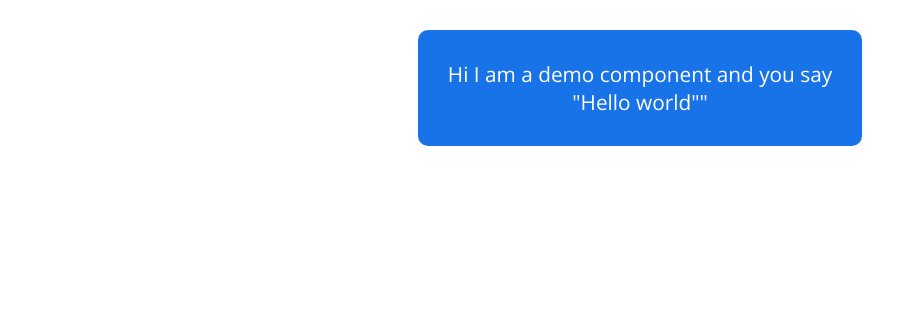
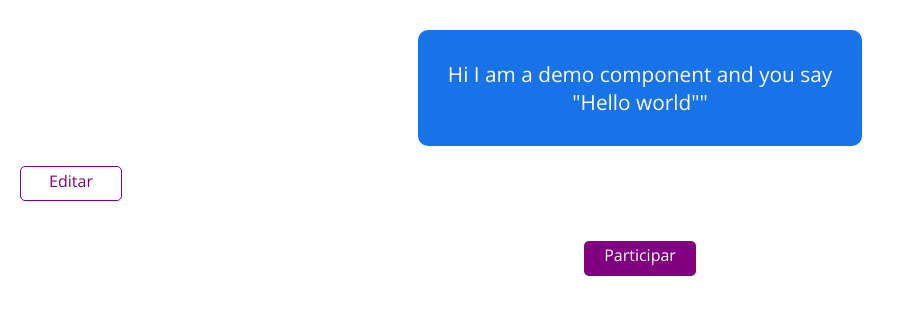
Before and after one commit to VictorNicolasLO/sigepin-frontend, a React (Create React App) app: page / in a window 1280 px wide. Shown: the top 314 px of the page, without its empty margins (0-905 px from the left). Built offline with nearby package versions, Linux system fonts and the light colour scheme.

Commit message:
Componente Button

```diff
--- a/src/App.js
+++ b/src/App.js
@@ -1,11 +1,28 @@
 import React from 'react';
 import './App.css';
 import DemoComponent from './components/demo-component';
+import Button from './components/Button';
+
+
+
 
 function App() {
+
+
+  function editar(){
+		// Participar
+  }
+
+	function participar(){
+		// Participar
+  }
+
+
   return (
     <div className="App">
       <DemoComponent greeting="Hello world" />
+      <Button variant="outlined"  onClick={editar} label="Editar"></Button>
+      <Button  variant="rised"   onClick={participar} label="Participar"></Button>
     </div>
   );
 }
--- /dev/null
+++ b/src/components/Button/index.js
@@ -0,0 +1,33 @@
+import React from 'react'
+
+    const outlined={
+		border: '1px solid purple',
+		borderRadius: 5,
+		width: 100,
+		height: 30,
+		color:"purple",
+		margin:20,
+		paddingTop:3
+	};
+    const rised={
+		backgroundColor:"purple",
+		color:"white",
+		padding: '10px 20px',
+		borderRadius: 5,
+		margin:20,
+		paddingTop:3,
+		display: "inline-block"
+	};
+
+ function Button({ variant,label,onCLick}) {
+	 if(variant==="outlined"){
+		return(
+	 <div style={outlined} >{label}{onCLick}</div>
+		)
+	 }else{
+		return (
+		<div style={rised} >{label}{onCLick}</div>
+		)
+	 }
+}
+export default Button
```
Also changed, not shown: src/components/demo-component/styled.js (line endings or trailing spaces), 1 other file (tests, documents, lock files or other folders).
